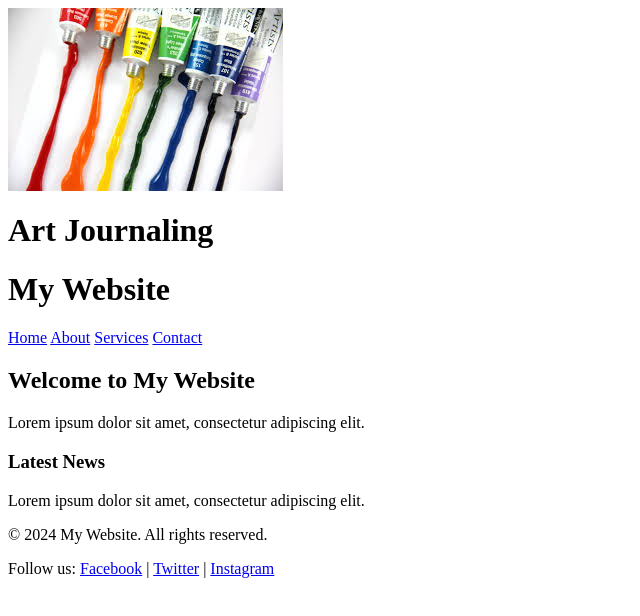
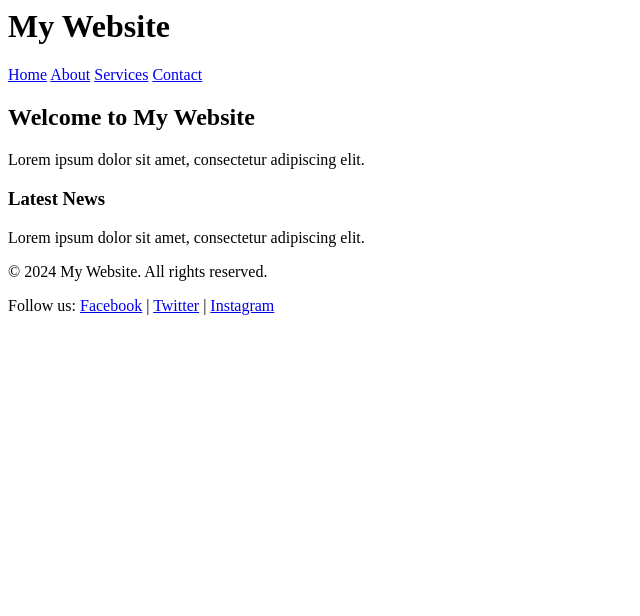
Before and after one commit to fenechluna/project-1, a plain HTML site: page index.html in a window 1280 px wide. Shown: the whole page, without its empty margins (0-640 px from the left). Drawn offline with Linux system fonts and the light colour scheme.

Commit message:
Update index.html

```diff
--- a/index.html
+++ b/index.html
@@ -1,11 +1,5 @@
 <div class="container">
-    <!-- New Header with Image and Title -->
-    <header class="hero">
-        <img src="paint.jpeg" alt="Paint and art supplies" class="hero-image">
-        <h1 class="hero-title">Art Journaling</h1>
-    </header>
 
-    <!-- Original Content -->
     <header class="top">
         <h1 class="logo">My Website</h1>
         <nav class="links">
```
